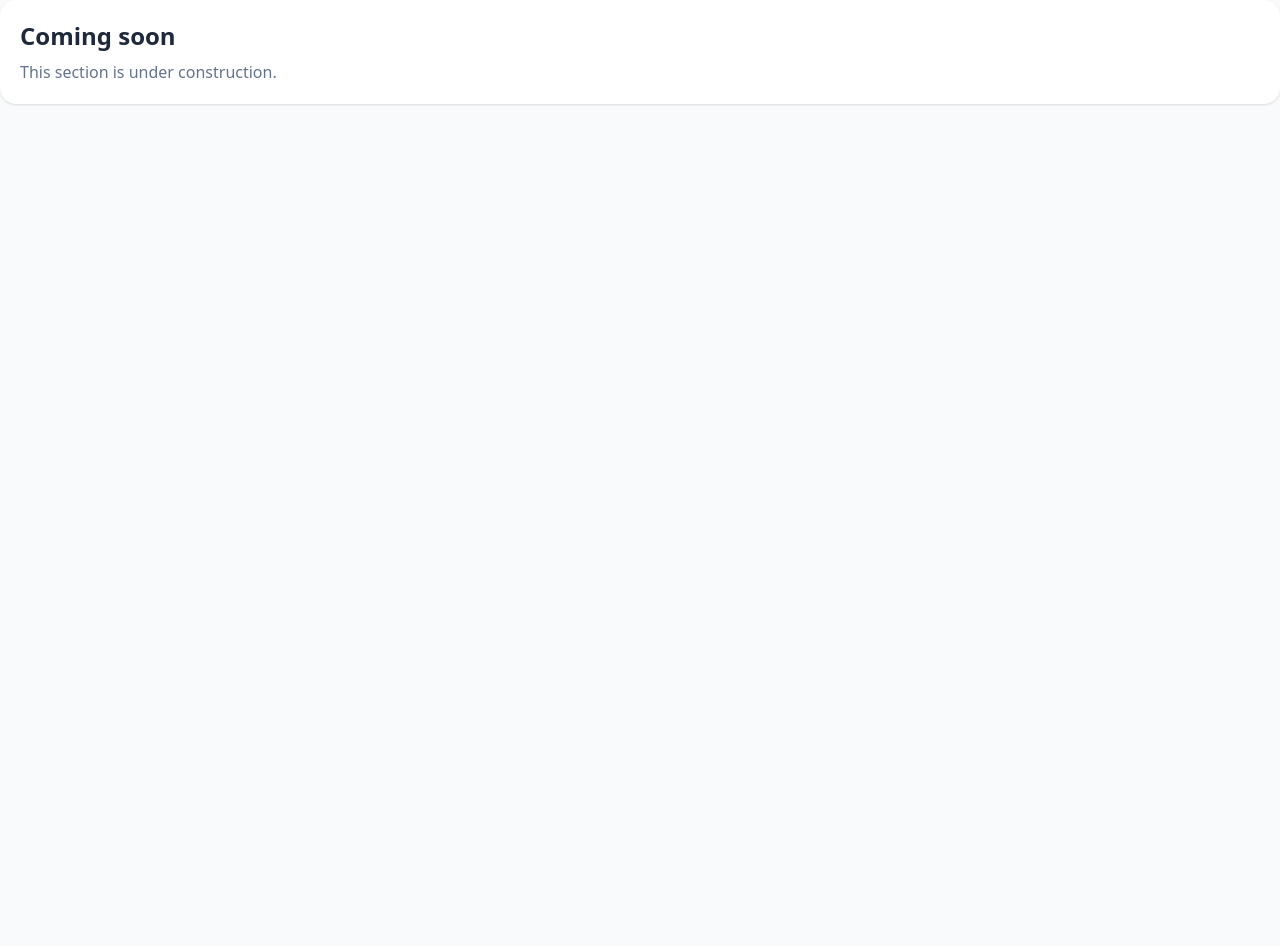
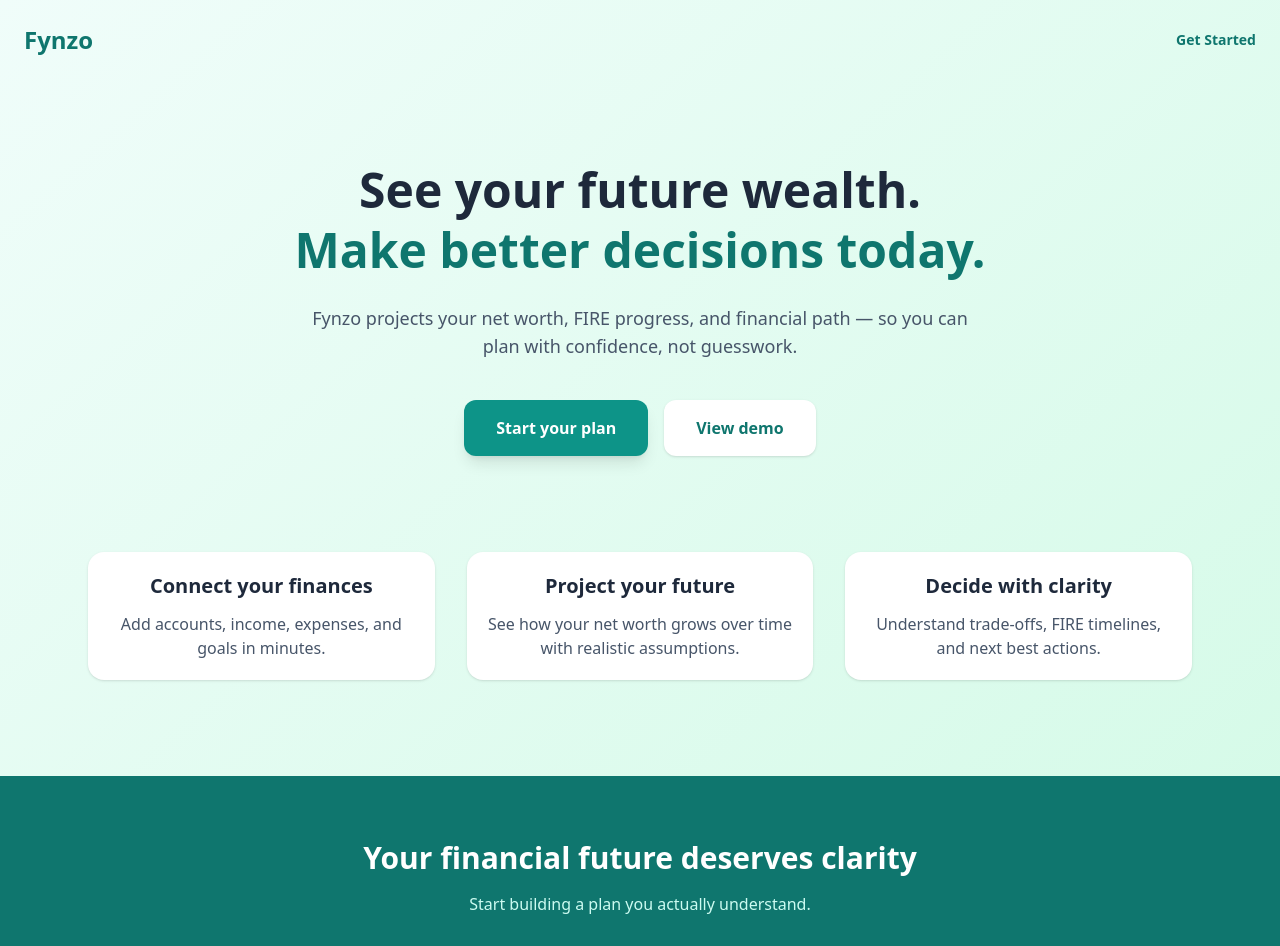
Before and after one commit to prstmalepati/fynzo, a React (Vite) app: page / in a window 1280 px wide. Shown: the top 946 px of the page. Before the commit the page ends 800 px from the top, so only its background shows below. Built offline with nearby package versions, Linux system fonts and the light colour scheme.

Commit message:
Landing.jsx

```diff
--- a/src/pages/Landing.jsx
+++ b/src/pages/Landing.jsx
@@ -1,10 +1,96 @@
-export default function Page() {
+import { Link } from "react-router-dom";
+
+export default function Landing() {
   return (
-    <div className="card">
-      <h1 className="text-2xl font-bold">Coming soon</h1>
-      <p className="mt-2 text-slate-500">
-        This section is under construction.
-      </p>
+    <div className="min-h-screen bg-gradient-to-br from-teal-50 to-emerald-100">
+
+      {/* Top Bar */}
+      <header className="max-w-7xl mx-auto px-6 py-6 flex items-center justify-between">
+        <h1 className="text-2xl font-bold text-teal-700">Fynzo</h1>
+        <Link
+          to="/onboarding"
+          className="text-sm font-semibold text-teal-700 hover:underline"
+        >
+          Get Started
+        </Link>
+      </header>
+
+      {/* Hero */}
+      <section className="max-w-7xl mx-auto px-6 pt-20 pb-24 text-center">
+        <h2 className="text-5xl font-bold text-slate-800 leading-tight">
+          See your future wealth.<br />
+          <span className="text-teal-700">Make better decisions today.</span>
+        </h2>
+
+        <p className="mt-6 text-lg text-slate-600 max-w-2xl mx-auto">
+          Fynzo projects your net worth, FIRE progress, and financial path —
+          so you can plan with confidence, not guesswork.
+        </p>
+
+        <div className="mt-10 flex justify-center gap-4">
+          <Link
+            to="/onboarding"
+            className="px-8 py-4 rounded-xl bg-teal-600 text-white font-semibold shadow-lg hover:bg-teal-700 transition"
+          >
+            Start your plan
+          </Link>
+
+          <Link
+            to="/overview"
+            className="px-8 py-4 rounded-xl bg-white text-teal-700 font-semibold shadow hover:bg-teal-50 transition"
+          >
+            View demo
+          </Link>
+        </div>
+      </section>
+
+      {/* How it works */}
+      <section className="max-w-6xl mx-auto px-6 pb-24 grid md:grid-cols-3 gap-8">
+        {[
+          {
+            title: "Connect your finances",
+            text: "Add accounts, income, expenses, and goals in minutes."
+          },
+          {
+            title: "Project your future",
+            text: "See how your net worth grows over time with realistic assumptions."
+          },
+          {
+            title: "Decide with clarity",
+            text: "Understand trade-offs, FIRE timelines, and next best actions."
+          }
+        ].map((step, i) => (
+          <div key={i} className="card text-center">
+            <h3 className="text-xl font-bold text-slate-800">
+              {step.title}
+            </h3>
+            <p className="mt-3 text-slate-600">
+              {step.text}
+            </p>
+          </div>
+        ))}
+      </section>
+
+      {/* Call to action */}
+      <section className="bg-teal-700 py-16 text-center">
+        <h3 className="text-3xl font-bold text-white">
+          Your financial future deserves clarity
+        </h3>
+        <p className="mt-4 text-teal-100">
+          Start building a plan you actually understand.
+        </p>
+        <Link
+          to="/onboarding"
+          className="inline-block mt-8 px-10 py-4 rounded-xl bg-white text-teal-700 font-semibold shadow hover:bg-teal-50 transition"
+        >
+          Start planning
+        </Link>
+      </section>
+
+      {/* Footer */}
+      <footer className="text-center py-6 text-sm text-slate-500">
+        © {new Date().getFullYear()} Fynzo · Built for long-term thinking
+      </footer>
     </div>
   );
 }
```
